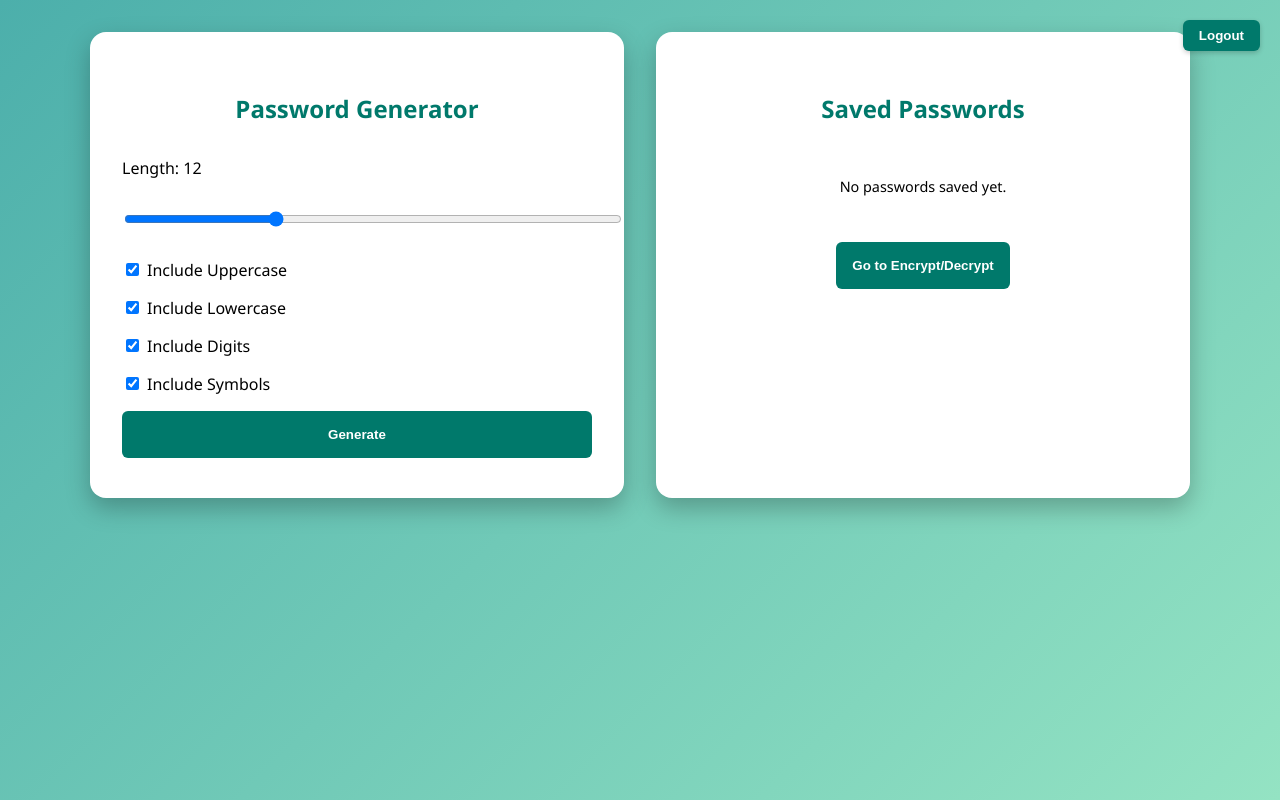
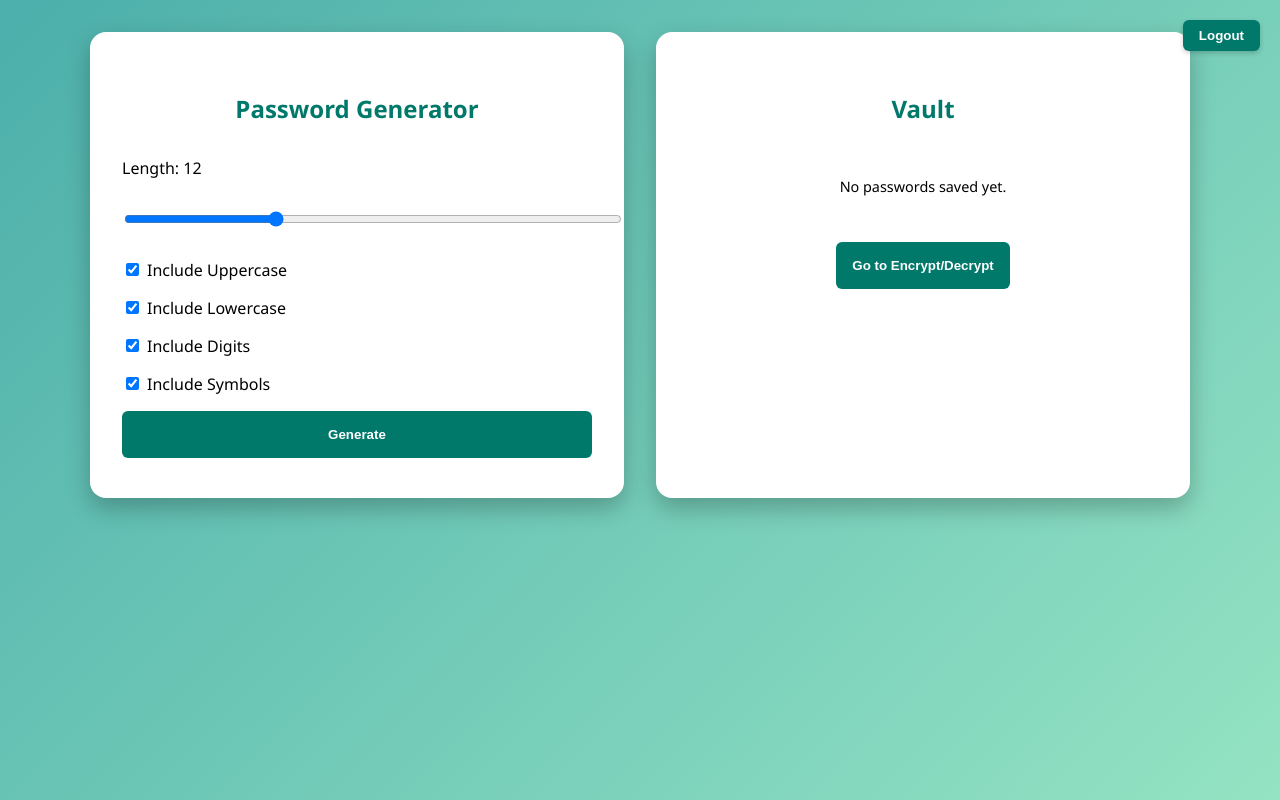
Before and after one commit to package-pulse-admin/password-generator-tool, a React (Create React App) app: page /generate in a window 1280 px wide. Built offline with nearby package versions, Linux system fonts and the light colour scheme.

Commit message:
fixing filed issue

```diff
--- a/src/components/PasswordGenerator.js
+++ b/src/components/PasswordGenerator.js
@@ -204,7 +204,7 @@ function PasswordGenerator() {
 
         {/* Password Library Display */}
         <div className="password-library">
-          <h2>Saved Passwords</h2>
+          <h2>Vault</h2>
           {passwordList.length === 0 ? (
             <p>No passwords saved yet.</p>
           ) : (
@@ -212,7 +212,7 @@ function PasswordGenerator() {
               {passwordList.map((item, idx) => (
                 <li key={idx} className="password-item">
                   <div className="password-text">
-                    <strong>Password:</strong> {item.password_value}
+                    <strong>Password:</strong> {item.passwordValue}
                   </div>
                   <div className="password-actions">
                     <button
```
